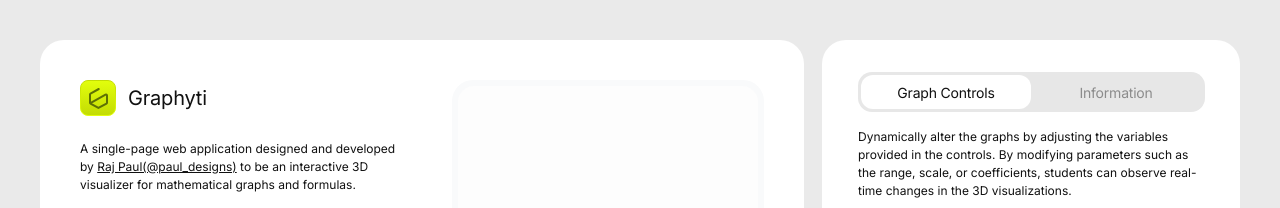
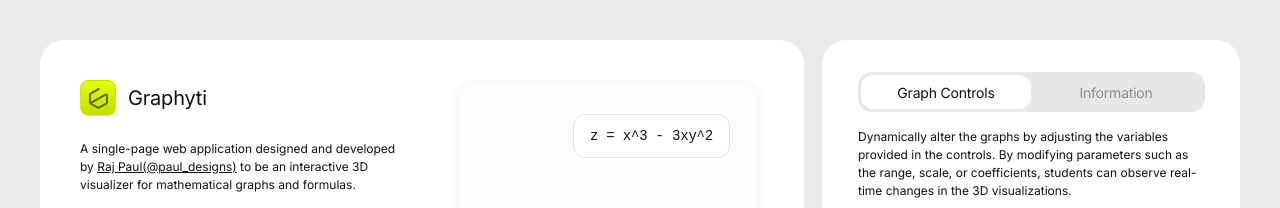
Before and after one commit to teccUI/graphyti, a React (Vite) app in the folder Graph Visualizer/: page / in a window 1280 px wide. Shown: the top 208 px of the page. Built offline with nearby package versions, Linux system fonts and the light colour scheme; no server answers.

Commit message:
added formula context to the render area

```diff
--- a/Graph Visualizer/src/components/RightCanvas.tsx
+++ b/Graph Visualizer/src/components/RightCanvas.tsx
@@ -1,4 +1,4 @@
-import { Box, IconButton, ButtonGroup, Tooltip } from '@mui/material'
+import { Box, IconButton, ButtonGroup, Tooltip, Typography } from '@mui/material'
 import { Plus, Minus, ArrowsClockwise, ArrowsOutCardinal, ArrowLineLeft, CaretLeft, CaretRight } from 'phosphor-react'
 import { Canvas } from '@react-three/fiber'
 import { OrbitControls, Text } from '@react-three/drei'
@@ -704,6 +704,44 @@ export default function RightCanvas({ selectedGraph, onPreviousGraph, onNextGrap
           </Box>
       </Box>
 
+      {/* Floating Formula Display */}
+      {selectedGraph && (
+        <Box sx={{
+          position: 'absolute',
+          top: '34px',
+          right: '34px',
+          backgroundColor: '#FFFFFF',
+          borderRadius: '12px',
+          border: '1px solid #e0e0e0',
+          padding: '12px 16px',
+          maxWidth: '300px',
+          zIndex: 1000
+        }}>
+          {/* <Typography sx={{
+            fontSize: '12px',
+            fontWeight: 600,
+            lineHeight: 'auto',
+            letterSpacing: '-0.2px',
+            marginBottom: '6px',
+            color: '#787878'
+          }}>
+            Formula
+          </Typography> */}
+          <Typography sx={{
+            fontSize: '14px',
+            fontWeight: 400,
+            lineHeight: '1.3',
+            letterSpacing: '-0.2px',
+            fontFamily: 'monospace',
+            color: '#111111',
+            wordBreak: 'break-all',
+            whiteSpace: 'pre-wrap'
+          }}>
+            {selectedGraph.equation_latex}
+          </Typography>
+        </Box>
+      )}
+
       {/* Coordinate Inspection Tooltip */}
       <CoordinateTooltip
         visible={inspectionState.isVisible}
```
